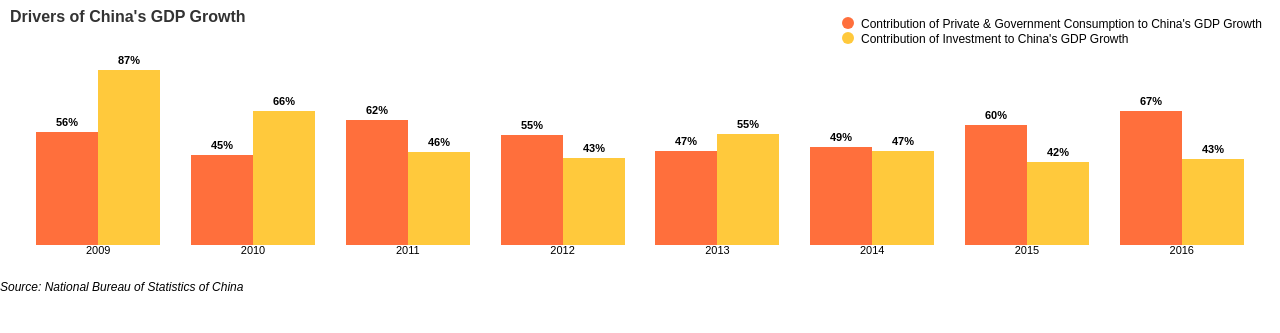
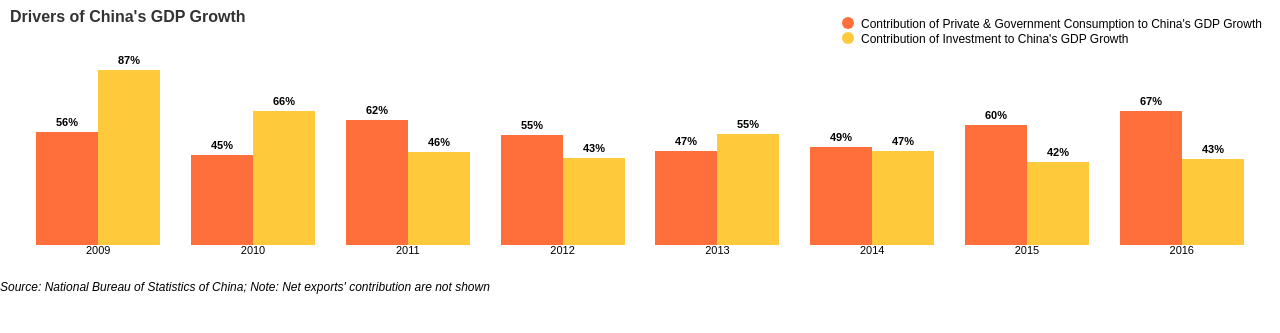
Before and after one commit to maxleungtszchun/maxleungtszchun.github.io, a Jekyll site: the page china_consumption/gdp/gdp_bars.html, which Jekyll copies as it is, in a window 1280 px wide. Shown: the top 333 px of the page. Built offline with Jekyll 4.4.1, drawn with Linux system fonts in a browser that asks for light colours.

Commit message:
Add files via upload

```diff
--- a/china_consumption/gdp/gdp_bars.html
+++ b/china_consumption/gdp/gdp_bars.html
@@ -29,7 +29,7 @@ footer {
 
 <body>
 <div id="chart"></div>
-<footer><em>Source: National Bureau of Statistics of China</em></footer>
+<footer><em>Source: National Bureau of Statistics of China; Note: Net exports' contribution are not shown</em></footer>
 
 <script>
 Highcharts.chart("chart", {
```
